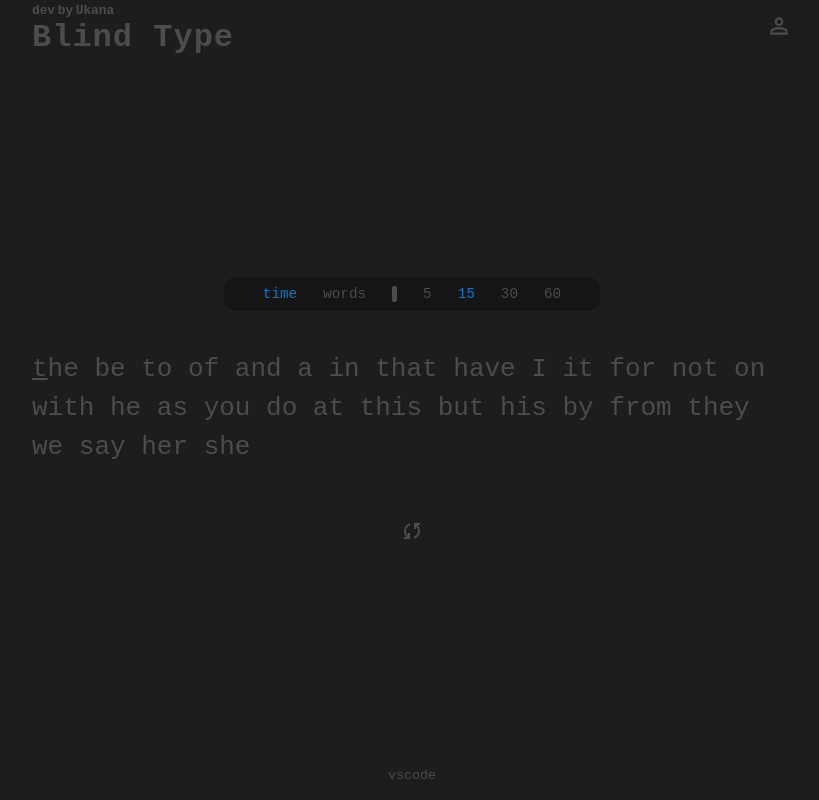
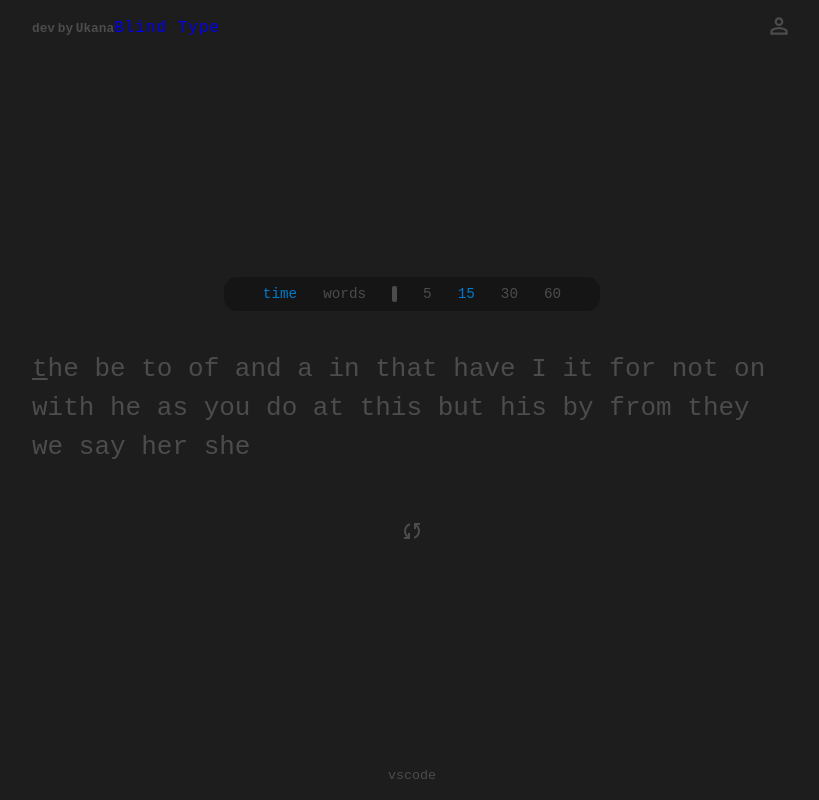
Before and after one commit to UkanaBastreet/blind-type, a React (Create React App) app in the folder src/: page / in a window 1280 px wide. Shown: the whole page, without its empty margins (228-1047 px from the left). Built offline with nearby package versions, Linux system fonts and the light colour scheme; the HTML template or start-up script is replaced by a standard one.

Commit message:
add module class styles in header comp

```diff
--- a/src/shared/widgets/Header/Header.tsx
+++ b/src/shared/widgets/Header/Header.tsx
@@ -10,7 +10,7 @@ export const Header: FC = () => {
       <Link to={"/"}>
         <div className={styles.logo}>
           <span className={styles.description}>dev by Ukana</span>
-          <h1>Blind Type</h1>
+          <span className={styles.title}>Blind Type</span>
         </div>
       </Link>
       <div className={styles.user}>
```
